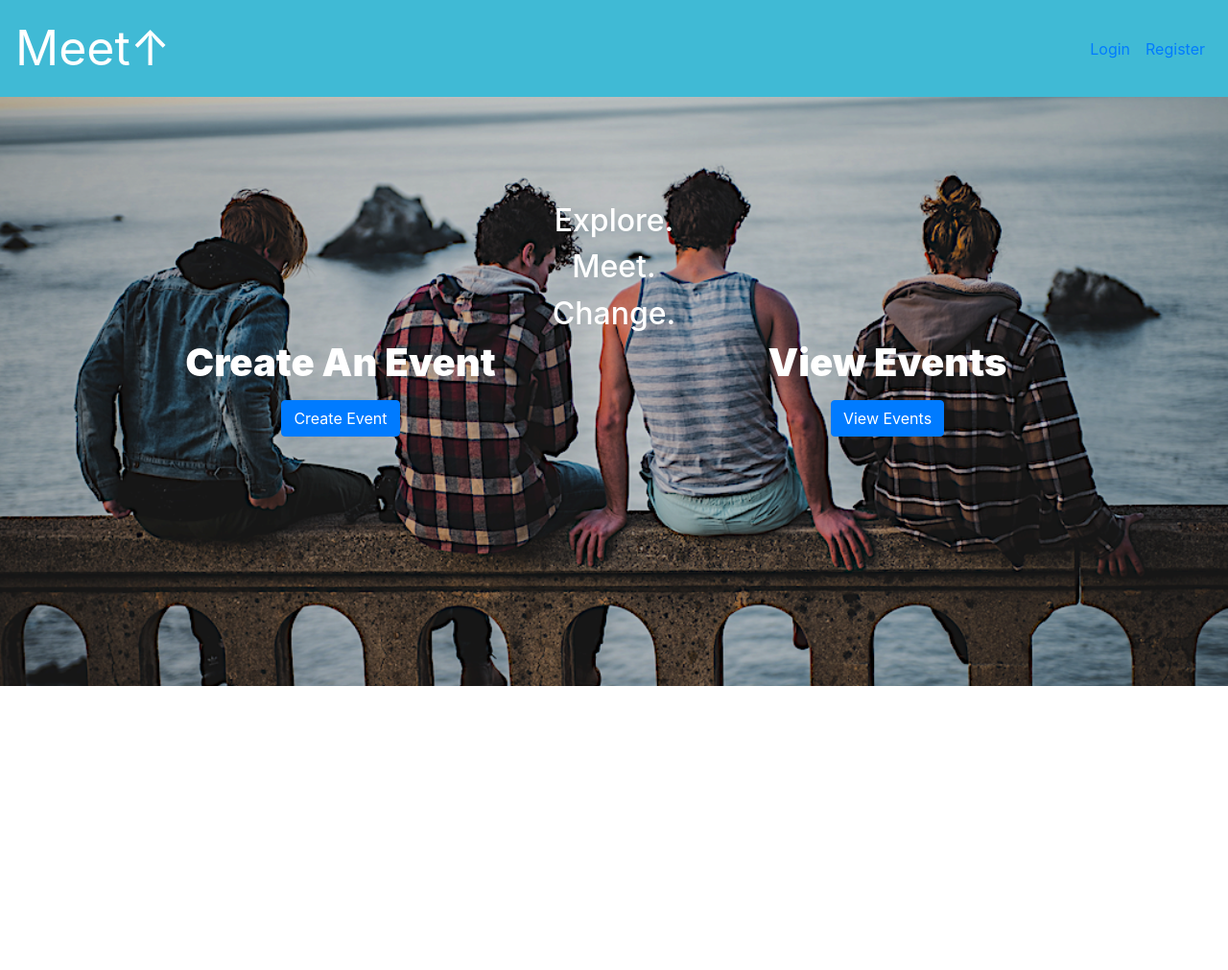
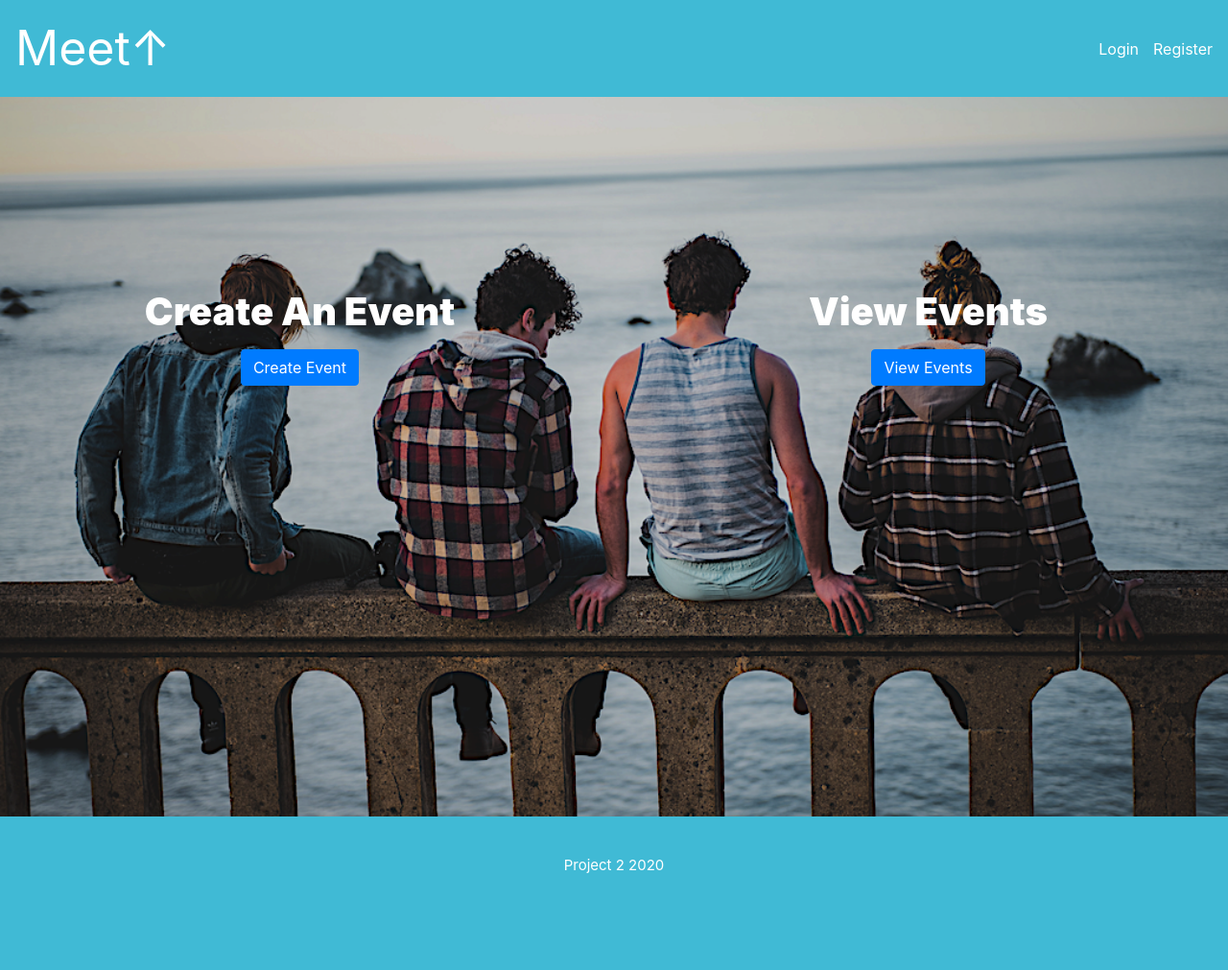
Before and after one commit to seongwoj/Project-2, a website: page public/home.html in a window 1280 px wide. Shown: the whole page at 96% size. Before the commit the page ends 800 px from the top, so only its background shows below. Drawn offline with nearby package versions, Linux system fonts and the light colour scheme.

Commit message:
pulling from master

```diff
--- a/public/home.html
+++ b/public/home.html
@@ -14,20 +14,15 @@
         <div class="collapse navbar-collapse" id="navbarNav">
             <ul class="navbar-nav ml-auto">
               <li class="nav-item active">
-                <a class="nav-link" href="login.html">Login</a>
+                <a class="nav-link-login" href="login.html">Login</a>
               </li>
               <li class="nav-item">
-                <a class="nav-link" href="signup.html">Register</a>
+                <a class="nav-link-register" href="signup.html">Register</a>
               </li>
           </div>
     </nav>
 
 <div class="mid-section">
-
-    <div class="container mid-section-text">
-      <h2>Explore.</h2>
-      <h2>Meet.</h2>
-      <h2>Change.</h2>
         <div class="row">
           <div class="col-md-6">
             <h3 class="mainfont">Create An Event</h3>
@@ -39,12 +34,11 @@
           </div>
         </div>
     </div>
-</div>
+  </div>
 
-
-
-
-
+<footer>
+  <p>Project 2 2020</p>
+</footer>
 
     <script src="https://code.jquery.com/jquery-3.2.1.slim.min.js" integrity="sha384-KJ3o2DKtIkvYIK3UENzmM7KCkRr/rE9/Qpg6aAZGJwFDMVNA/GpGFF93hXpG5KkN" crossorigin="anonymous"></script>
     <script></script>
--- a/public/stylesheets/style.css
+++ b/public/stylesheets/style.css
@@ -4,9 +4,17 @@ form.login {
 }
 
 html, body{
-  height: 100%
+  height: 100%;
 }
 
+.nav-link-login{
+  color: white;
+  margin-right: 15px
+}
+
+.nav-link-register{
+  color: white
+}
 .logo{
   background-color: #40bad5;
   color: white;
@@ -18,23 +26,18 @@ html, body{
 }
 
  .mid-section{
-  padding-top: 100px;
-  padding-bottom: 260px;
   text-align: center;
   background-image: url("../images/homepage1.png");
+  background-color: #cccccc;
+  height: 750px;
   background-position: center;
   background-repeat: no-repeat;
   background-size: cover;
-  background-blend-mode: saturation;
 }
 
 
-h2{
-  margin-top:10px;
-  color:white;
-}
-
 .mainfont{
+  margin-top: 200px;
   color:white;
   font-size: 40px;
   font-weight: 900;
@@ -42,10 +45,14 @@ h2{
 }
 
 footer{
-  background-color: lightgray;
-  height: 100px;
-  display: fixed
+  background-color: #40bad5;
+  color: white;
+  text-align: center;
+  padding-top: 40px;
+  height: 20%;
+  font-size: 15px;
 }
+
 
 /* login page styling */
 
@@ -86,18 +93,22 @@ footer{
   float: left;
   width: 50%;
   height: 100%;
-
-  background-image: url("../images/homepage1.png");
+  background-image: url("../images/signuppic.png");
   background-position: center;
   background-repeat: no-repeat;
   background-size: cover;
   background-blend-mode: saturation;
 }
-
+.welcome-text{
+  font-size: 45px;
+  font-weight: 800;
+}
 .column-left-content{
   text-align: center;
   padding-top: 30%;
   color: white;
+  font-size: 20px;
+  font-weight: bold;
 }
 
 .column-right{
@@ -105,7 +116,11 @@ footer{
   width: 50%;
   padding: 10px;
   height: 100%;
+  background-color: #40bad5;
+  color: white
 }
+
+
 .signup{
   width: 60%;
   margin: auto;
@@ -128,8 +143,6 @@ footer{
   display: table;
   clear: both;
 }
-
-
 
 
 /* create event page styling */
@@ -188,11 +201,6 @@ input,
   margin-bottom: 40px;
 }
 
-.create-section{
-background-image: url("../images/group4.png");
-  background-size: 100%;
-}
-
 
 .view-section{
   background-color: #40bad5;
```
Also changed, not shown: public/signup.html (+1 -2 lines), public/view.html (added, +21 -0 lines), 1 other file.
